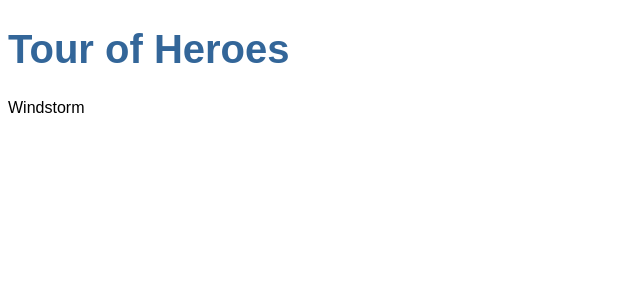
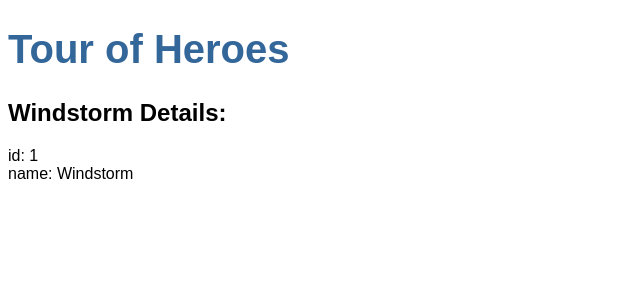
Before and after one commit to bdfinlayson/angular-tour-of-heroes, an Angular app: page / in a window 1280 px wide. Shown: the top 300 px of the page, without its empty margins (0-640 px from the left). Built offline with nearby package versions, Linux system fonts and the light colour scheme.

Commit message:
add Hero class and display hero info

```diff
--- /dev/null
+++ b/src/app/hero.ts
@@ -0,0 +1,4 @@
+export class Hero {
+  id: number;
+  name: string;
+}
--- a/src/app/heroes/heroes.component.html
+++ b/src/app/heroes/heroes.component.html
@@ -1 +1,3 @@
-{{ hero }}
+<h2>{{ hero.name }} Details:</h2>
+<div><span>id: </span>{{ hero.id }}</div>
+<div><span>name: </span>{{ hero.name }}</div>
--- a/src/app/heroes/heroes.component.ts
+++ b/src/app/heroes/heroes.component.ts
@@ -1,4 +1,5 @@
 import { Component, OnInit } from '@angular/core';
+import { Hero } from '../hero';
 
 @Component({
   selector: 'app-heroes',
@@ -8,7 +9,10 @@
 
 export class HeroesComponent implements OnInit {
 
-  hero = 'Windstorm';
+  hero: Hero = {
+    id: 1,
+    name: 'Windstorm'
+  };
 
   constructor() {
   }
```
